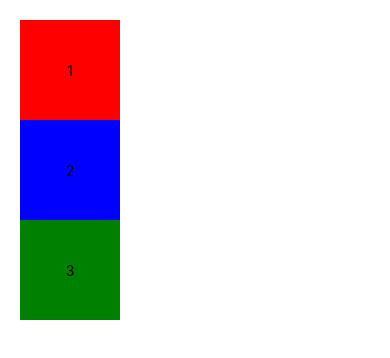
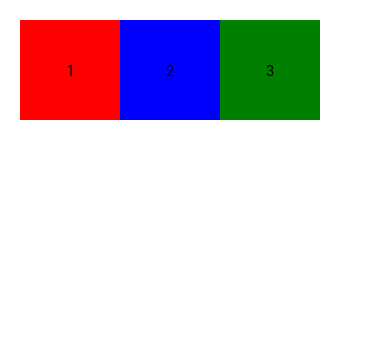
Before and after one commit to fahadtahir1/AwesomeProjectRnTs, a React Native app: screen / in a window 390 px wide. Shown: the top 358 px of the page. Built offline with nearby package versions, Linux system fonts and the light colour scheme.

Commit message:
Three flex boxes in row

```diff
--- a/App.tsx
+++ b/App.tsx
@@ -45,7 +45,8 @@ const App = () => {
 
 const styles = StyleSheet.create({
   appContainer: {
-    padding: 20
+    padding: 20,
+    flexDirection: 'row',
   },
 });
 
```
